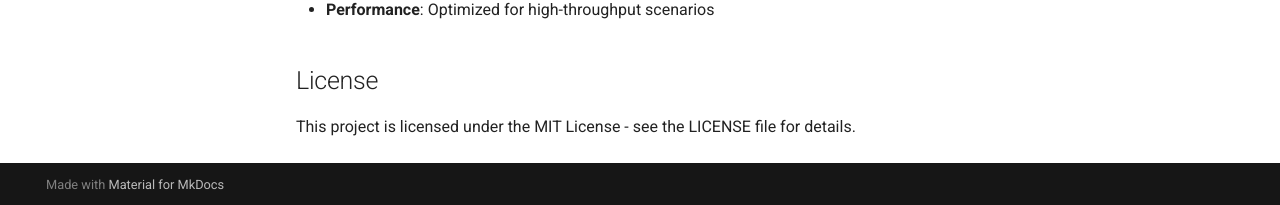
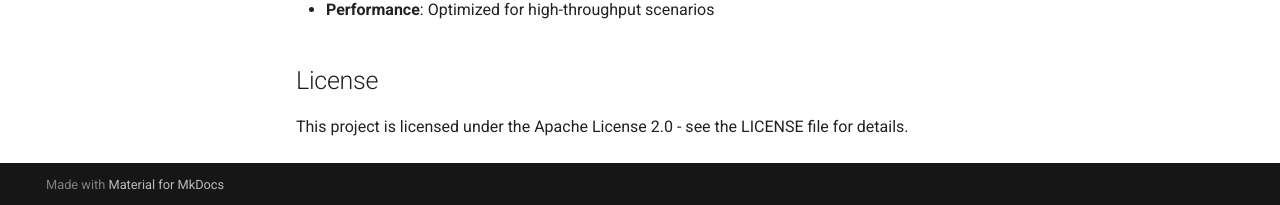
Before and after one commit to awslabs/open-hostfactory-plugin, an MkDocs documentation site: the page built from docs/docs/index.md, in a window 1280 px wide and 900 px high, scrolled down 2615 px. Shown: the part 692-897 px from the top of the window. Built offline with MkDocs 1.6.1 and Material for MkDocs 9.7.7, drawn with Linux system fonts in a browser that asks for light colours; comment, search, counter and statistics services are not loaded; the version menu is left out.

Commit message:
Fix license reference in documentation
- Change MIT License to Apache License 2.0 in docs/docs/index.md
- Aligns documentation with actual project license (Apache 2.0)
- Resolves license inconsistency between docs and LICENSE file

```diff
--- a/docs/docs/index.md
+++ b/docs/docs/index.md
@@ -109,4 +109,4 @@ Direct installation on servers with systemd service configuration.
 
 ## License
 
-This project is licensed under the MIT License - see the LICENSE file for details.
+This project is licensed under the Apache License 2.0 - see the LICENSE file for details.
```
